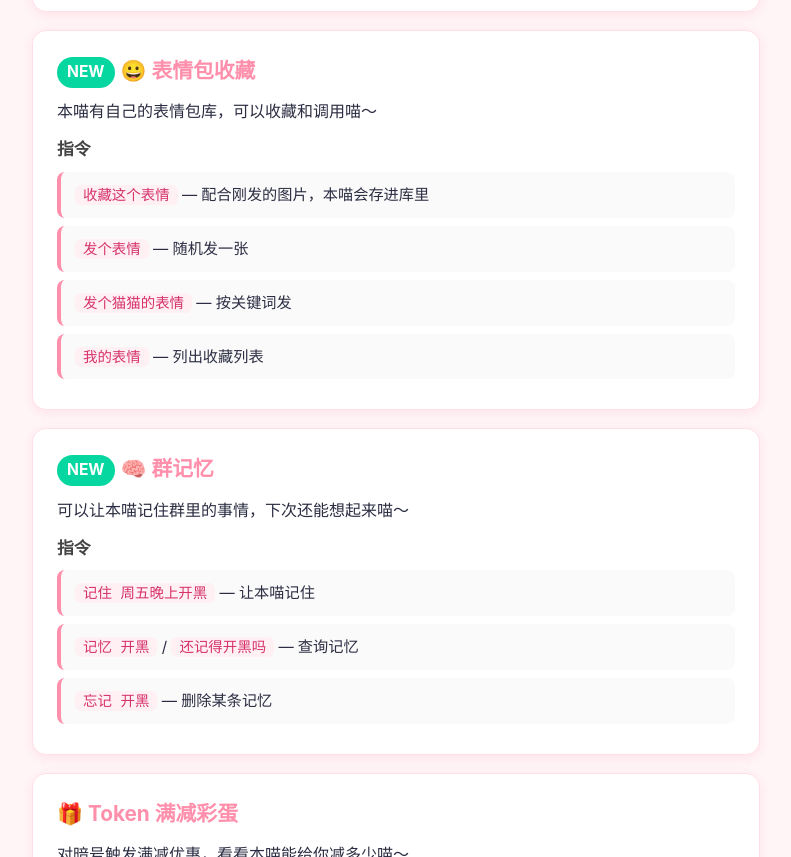
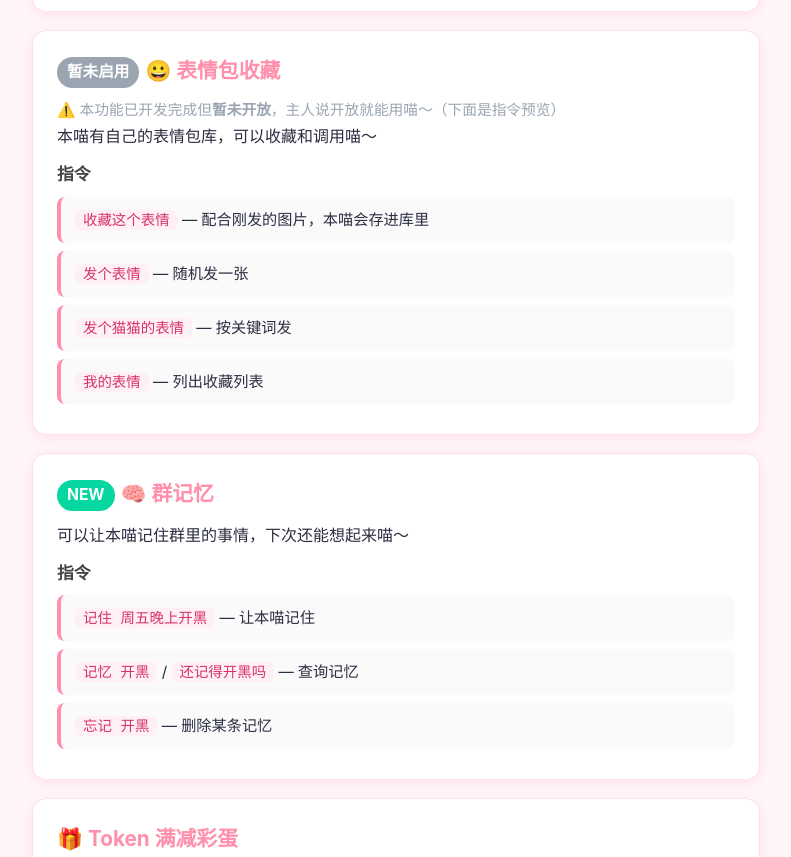
Before and after one commit to yuaisama/bot-help-site, a plain HTML site: page index.html in a window 1280 px wide. Shown: the part 4045-4902 px from the top of the page, without its empty margins (244-1035 px from the left). Drawn offline with Linux system fonts and the light colour scheme.

Commit message:
表情包收藏标注为暂未启用

```diff
--- a/index.html
+++ b/index.html
@@ -20,6 +20,7 @@
   .tag { display: inline-block; background: var(--pink); color: #fff; font-size: .75em; padding: 2px 10px; border-radius: 99px; margin-right: 6px; vertical-align: middle; }
   .tag.new { background: #06d6a0; }
   .tag.admin { background: #ffb703; }
+  .tag.off { background: #9aa5b1; }
   .flow { background: #fff8fa; border: 1px dashed #ffc9d6; border-radius: 8px; padding: 10px 14px; margin: 8px 0; font-size: .92em; }
   footer { text-align: center; color: #aaa; padding: 20px; font-size: .85em; }
   @media (max-width: 480px) { header h1 { font-size: 1.7em; } .card { padding: 18px 16px; } }
@@ -130,7 +131,8 @@
   </div>
 
   <div class="card">
-    <h2><span class="tag new">NEW</span>😀 表情包收藏</h2>
+    <h2><span class="tag off">暂未启用</span>😀 表情包收藏</h2>
+    <p style="color:#9aa5b1;font-size:.92em;">⚠️ 本功能已开发完成但<b>暂未开放</b>，主人说开放就能用喵～（下面是指令预览）</p>
     <p>本喵有自己的表情包库，可以收藏和调用喵～</p>
     <h3>指令</h3>
     <div class="demo"><code>收藏这个表情</code> — 配合刚发的图片，本喵会存进库里</div>
```
